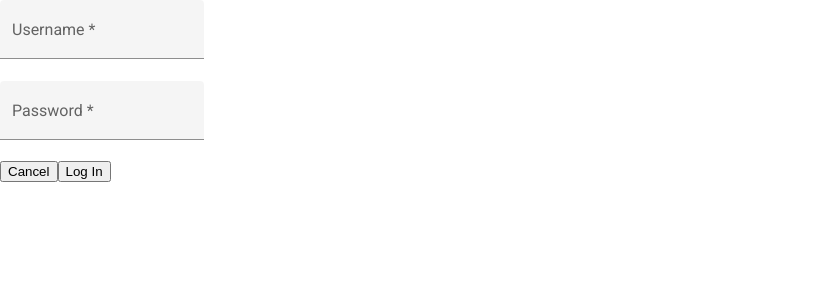
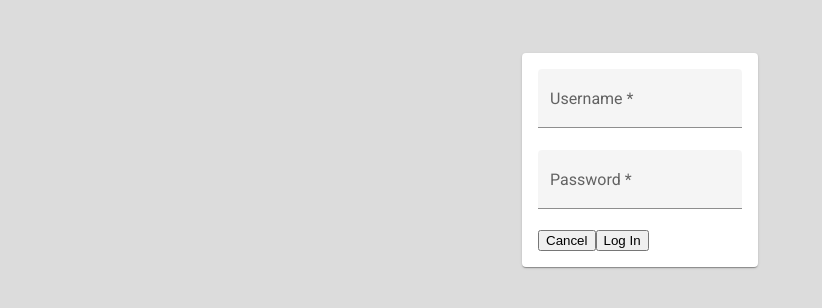
Before and after one commit to DouglasGorges/purespectrum, an Angular app: page / in a window 1280 px wide. Shown: the top 308 px of the page, without its empty margins (0-822 px from the left). Built offline with nearby package versions, Linux system fonts and the light colour scheme.

Commit message:
Styles adjust

```diff
--- a/src/app/app.module.ts
+++ b/src/app/app.module.ts
@@ -9,6 +9,7 @@ import { ReactiveFormsModule } from '@angular/forms';
 
 import { MatInputModule } from '@angular/material/input';
 import { MatFormFieldModule } from '@angular/material/form-field';
+import {MatCardModule} from '@angular/material/card';
 
 import { ListComponent } from './views/books/list/list.component';
 import { BooksComponent } from './views/books/books.component';
@@ -23,6 +24,7 @@ import { BooksComponent } from './views/books/books.component';
 
     MatInputModule,
     MatFormFieldModule,
+    MatCardModule
   ],
   providers: [],
   bootstrap: [AppComponent],
--- a/src/app/views/login/login.component.css
+++ b/src/app/views/login/login.component.css
@@ -0,0 +1,15 @@
+mat-card {
+  width: fit-content;
+}
+
+.center {
+  height: 20em;
+  position: relative;
+}
+.center mat-card {
+  position: absolute;
+  top: 50%;
+  left: 50%;
+  margin-right: -50%;
+  transform: translate(-50%, -50%);
+}
--- a/src/app/views/login/login.component.html
+++ b/src/app/views/login/login.component.html
@@ -1,6 +1,7 @@
 <div *ngIf="isLoggedIn(); else showLogIn"><app-books></app-books></div>
 <ng-template #showLogIn
-  ><div>
+  ><div class="center">
+    <mat-card>
       <form [formGroup]="formLogin" (ngSubmit)="onSubmit()">
         <div class="form-group">
           <div>
@@ -35,5 +36,6 @@
         />
         <input type="submit" class="btn btn-primary mt-4" value="Log In" />
       </form>
+    </mat-card>
   </div>
 </ng-template>
--- a/src/styles.css
+++ b/src/styles.css
@@ -1,4 +1,4 @@
 /* You can add global styles to this file, and also import other style files */
 
 html, body { height: 100%; }
-body { margin: 0; font-family: Roboto, "Helvetica Neue", sans-serif; }
+body { margin: 0; font-family: Roboto, "Helvetica Neue", sans-serif; background-color: rgb(220, 220, 220);}
```
Lines whose indentation alone changed are shown as unchanged.
